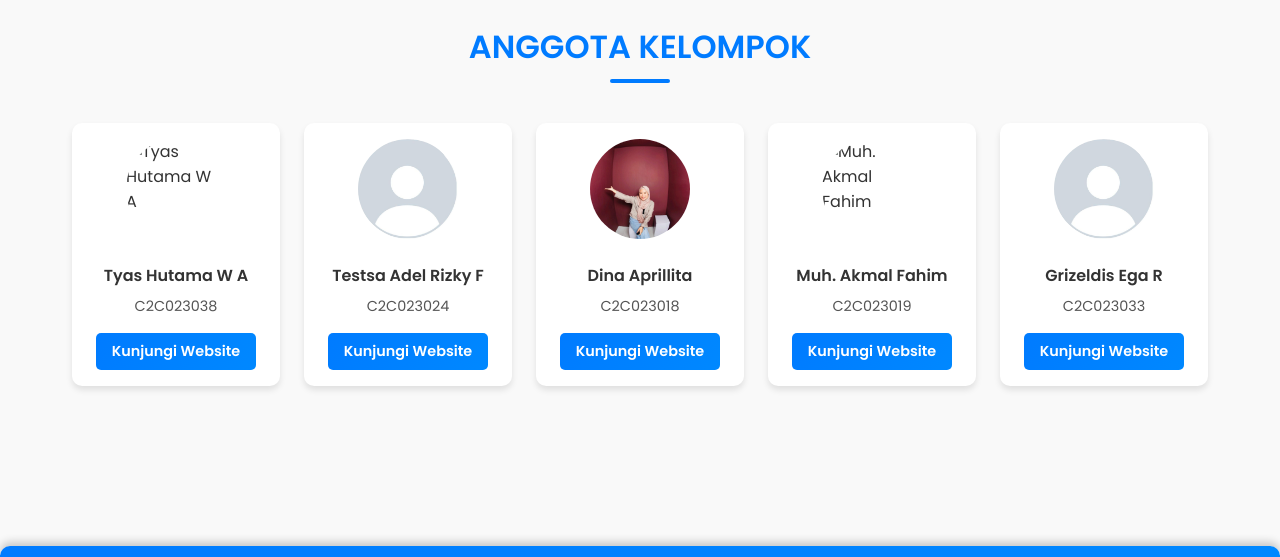
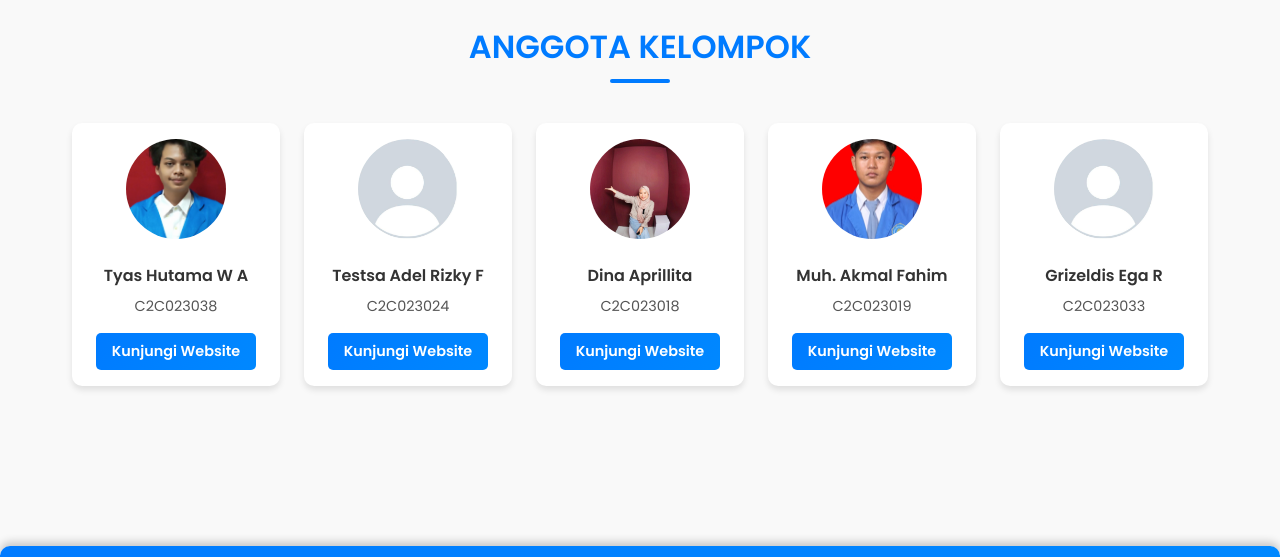
Before and after one commit to Noxclip4/jaringankomputer, a plain HTML site: page index.html in a window 1280 px wide. Shown: the part 2240-2797 px from the top of the page. Drawn offline with nearby package versions, Linux system fonts and the light colour scheme.

Commit message:
Update index.html

```diff
--- a/index.html
+++ b/index.html
@@ -72,7 +72,7 @@
     <h2>Anggota Kelompok</h2>
     <div class="anggota-grid">
         <div class="anggota-grid-item">
-            <img src="Team1.jpeg" alt="Tyas Hutama W A" class="anggota-photo">
+            <img src="Team1.jpg" alt="Tyas Hutama W A" class="anggota-photo">
             <h3 class="anggota-name">Tyas Hutama W A</h3>
             <p class="anggota-role">C2C023038</p>
             <a href="https://bloganggota1.com" target="_blank" class="anggota-link">Kunjungi Website</a>
@@ -90,7 +90,7 @@
             <a href="https://dinaaprillita018.wordpress.com/" target="_blank" class="anggota-link">Kunjungi Website</a>
         </div>
         <div class="anggota-grid-item">
-            <img src="Team4.jpg" alt="Muh. Akmal Fahim" class="anggota-photo">
+            <img src="Team4.jpeg" alt="Muh. Akmal Fahim" class="anggota-photo">
             <h3 class="anggota-name">Muh. Akmal Fahim</h3>
             <p class="anggota-role">C2C023019</p>
             <a href="https://akmal440.wordpress.com" target="_blank" class="anggota-link">Kunjungi Website</a>
```
